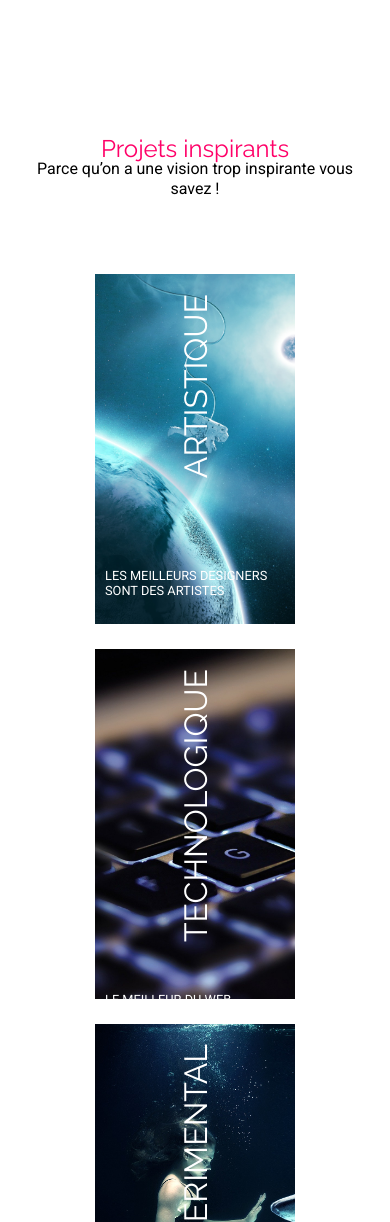
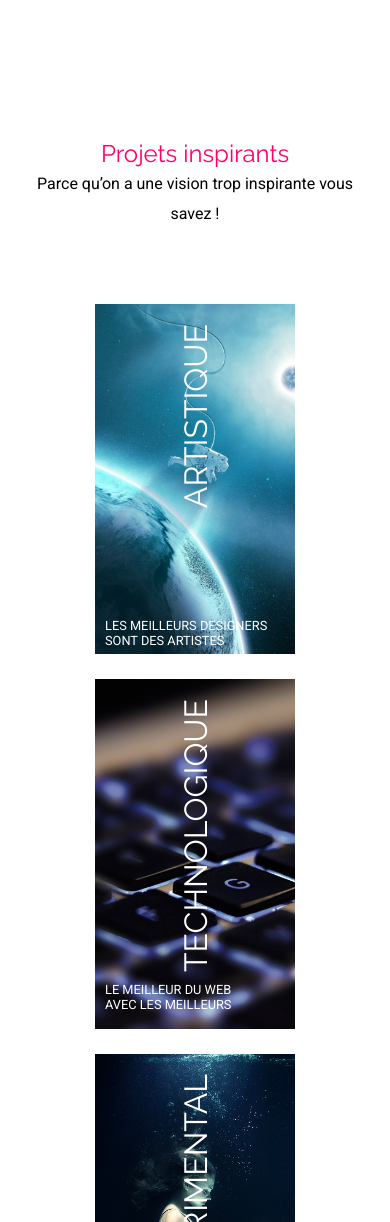
Before and after one commit to Neliiad/trobien, a website: page index.html in a window 390 px wide. Shown: the part 1400-2622 px from the top of the page. Drawn offline with Linux system fonts and the light colour scheme.

Commit message:
first commit

```diff
--- a/assets/scss/element/project.scss
+++ b/assets/scss/element/project.scss
@@ -28,7 +28,7 @@
        margin-top: 150px;
        line-height: 50px;
        @media (max-width: 480px){
-        line-height:20px;
+        line-height:30px;
     }
     }
 
@@ -130,7 +130,7 @@
           font-family: "Roboto";
           font-size: 0.8rem;
           margin-left: 10px;
-          margin-top: 90px;
+          margin-top: 110px;
       }
       }
 
@@ -208,7 +208,7 @@
       font-family: "Roboto";
       font-size: 0.8rem;
       margin-left: 10px;
-      margin-top: 50px;
+      margin-top: 10px;
   }
   }
 }
```
Also changed, not shown: assets/css/styles.css, 1 other file.
